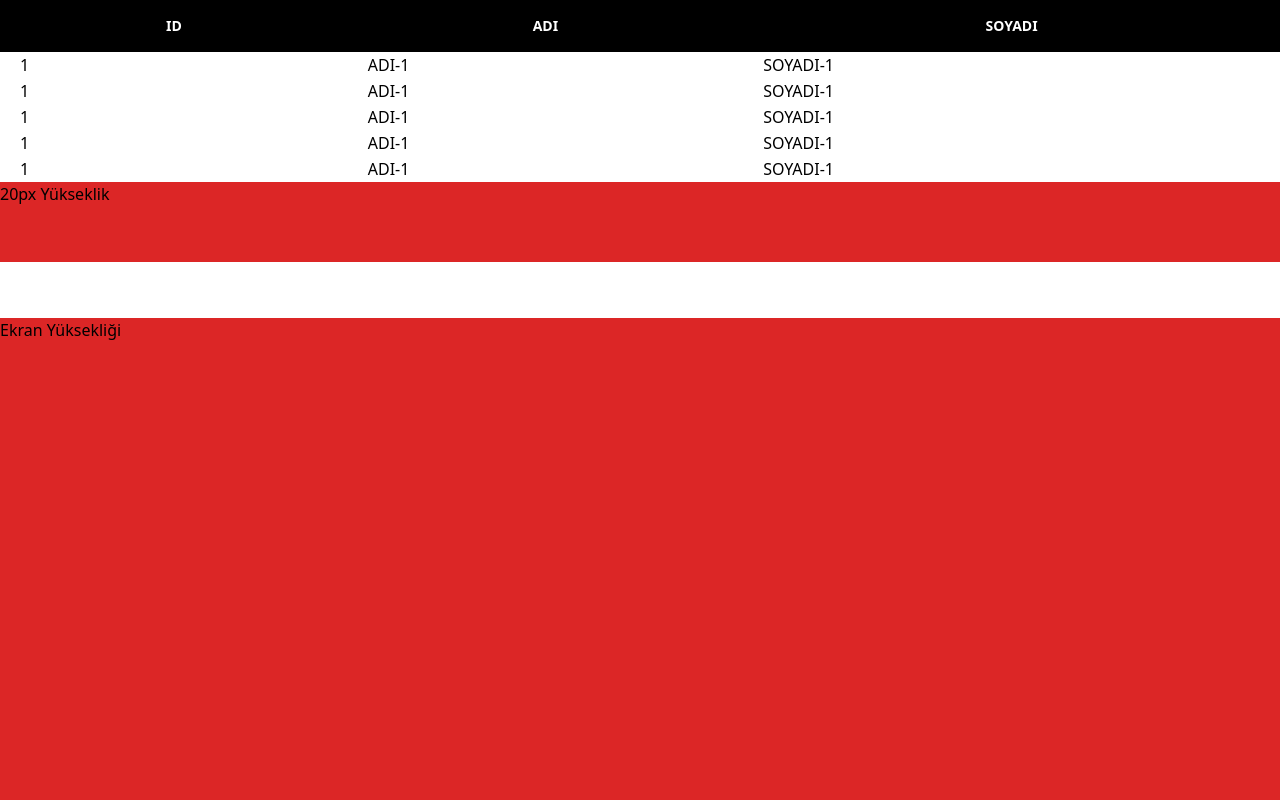
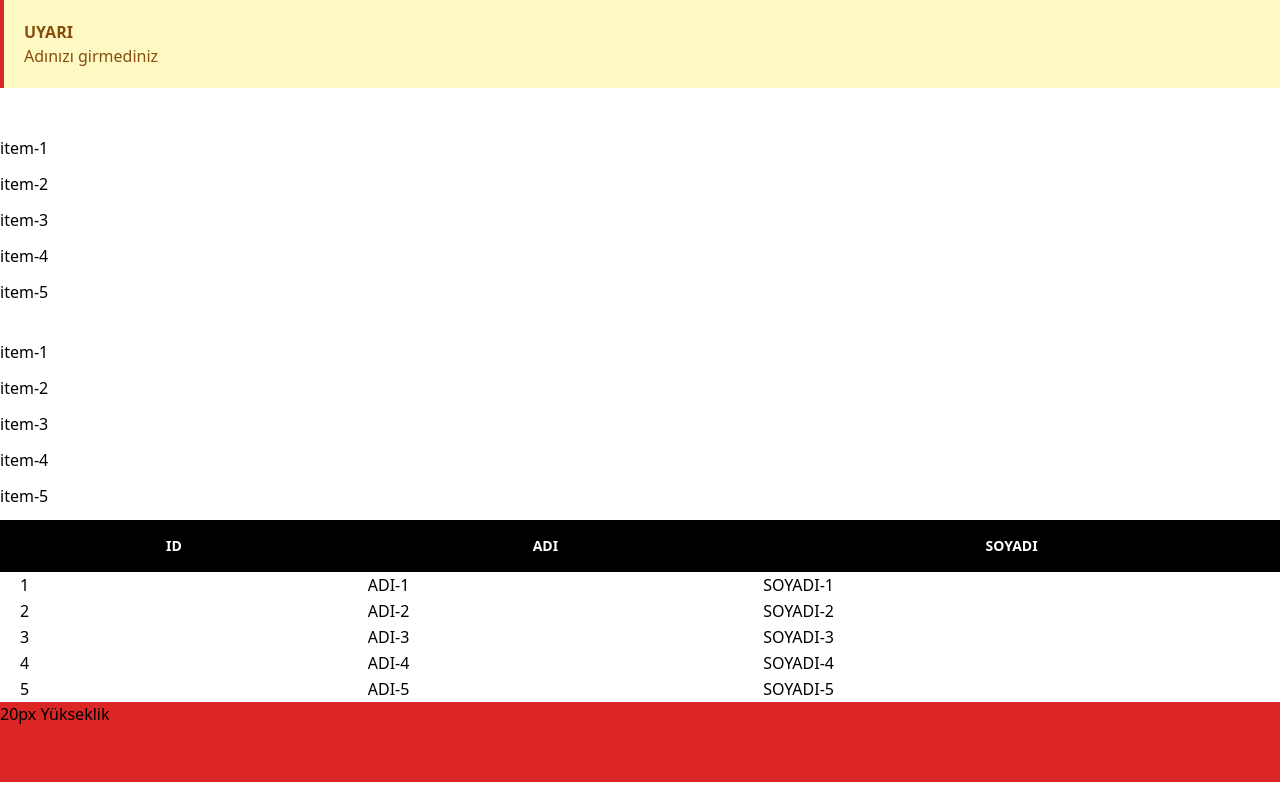
Before and after one commit to oznozder/Javascript_ilk_proje, a website: page İndex.html in a window 1280 px wide. Shown: the top 800 px of the page. Drawn offline with nearby package versions, Linux system fonts and the light colour scheme; a web font is replaced by a local one.

Commit message:
Alert-LIST-added

```diff
--- a/İndex.html
+++ b/İndex.html
@@ -30,8 +30,30 @@
 
 
 </head>
-<body>
+<body class="container">
     <!-- Start Code -->
+     <!-- ALERT -->
+      <div class="bg-yellow-100 text-yellow-800 p-5 border-red-600 border-l-4">
+         <p class="font-bold">UYARI</p>
+         <p>Adınızı girmediniz</p>
+      </div>
+   </br></br>
+     <!-- LIST -->
+    <ol class="list-decimal">
+      <li class="mb-3">item-1</li>
+      <li class="mb-3">item-2</li>
+      <li class="mb-3">item-3</li>
+      <li class="mb-3">item-4</li>
+      <li class="mb-3">item-5</li>
+    </ol>
+</br>
+    <ul class="list-disc">
+      <li class="mb-3">item-1</li>
+      <li class="mb-3">item-2</li>
+      <li class="mb-3">item-3</li>
+      <li class="mb-3">item-4</li>
+      <li class="mb-3">item-5</li>
+    </ul>
      <!-- Table -->
       <table class="min-w-full divede-y divide-text-tutorialFont-green">
          <thead>
@@ -48,24 +70,24 @@
                <td class="px-5 whitespace-nowrap">SOYADI-1</td>
             </tr>
             <tr>
-               <td class="px-5 whitespace-nowrap">1</td>
-               <td class="px-5 whitespace-nowrap">ADI-1</td>
-               <td class="px-5 whitespace-nowrap">SOYADI-1</td>
+               <td class="px-5 whitespace-nowrap">2</td>
+               <td class="px-5 whitespace-nowrap">ADI-2</td>
+               <td class="px-5 whitespace-nowrap">SOYADI-2</td>
             </tr>
             <tr>
-               <td class="px-5 whitespace-nowrap">1</td>
-               <td class="px-5 whitespace-nowrap">ADI-1</td>
-               <td class="px-5 whitespace-nowrap">SOYADI-1</td>
+               <td class="px-5 whitespace-nowrap">3</td>
+               <td class="px-5 whitespace-nowrap">ADI-3</td>
+               <td class="px-5 whitespace-nowrap">SOYADI-3</td>
             </tr>
             <tr>
-               <td class="px-5 whitespace-nowrap">1</td>
-               <td class="px-5 whitespace-nowrap">ADI-1</td>
-               <td class="px-5 whitespace-nowrap">SOYADI-1</td>
+               <td class="px-5 whitespace-nowrap">4</td>
+               <td class="px-5 whitespace-nowrap">ADI-4</td>
+               <td class="px-5 whitespace-nowrap">SOYADI-4</td>
             </tr>
             <tr>
-               <td class="px-5 whitespace-nowrap">1</td>
-               <td class="px-5 whitespace-nowrap">ADI-1</td>
-               <td class="px-5 whitespace-nowrap">SOYADI-1</td>
+               <td class="px-5 whitespace-nowrap">5</td>
+               <td class="px-5 whitespace-nowrap">ADI-5</td>
+               <td class="px-5 whitespace-nowrap">SOYADI-5</td>
             </tr>
          </tbody>
       </table>
```
